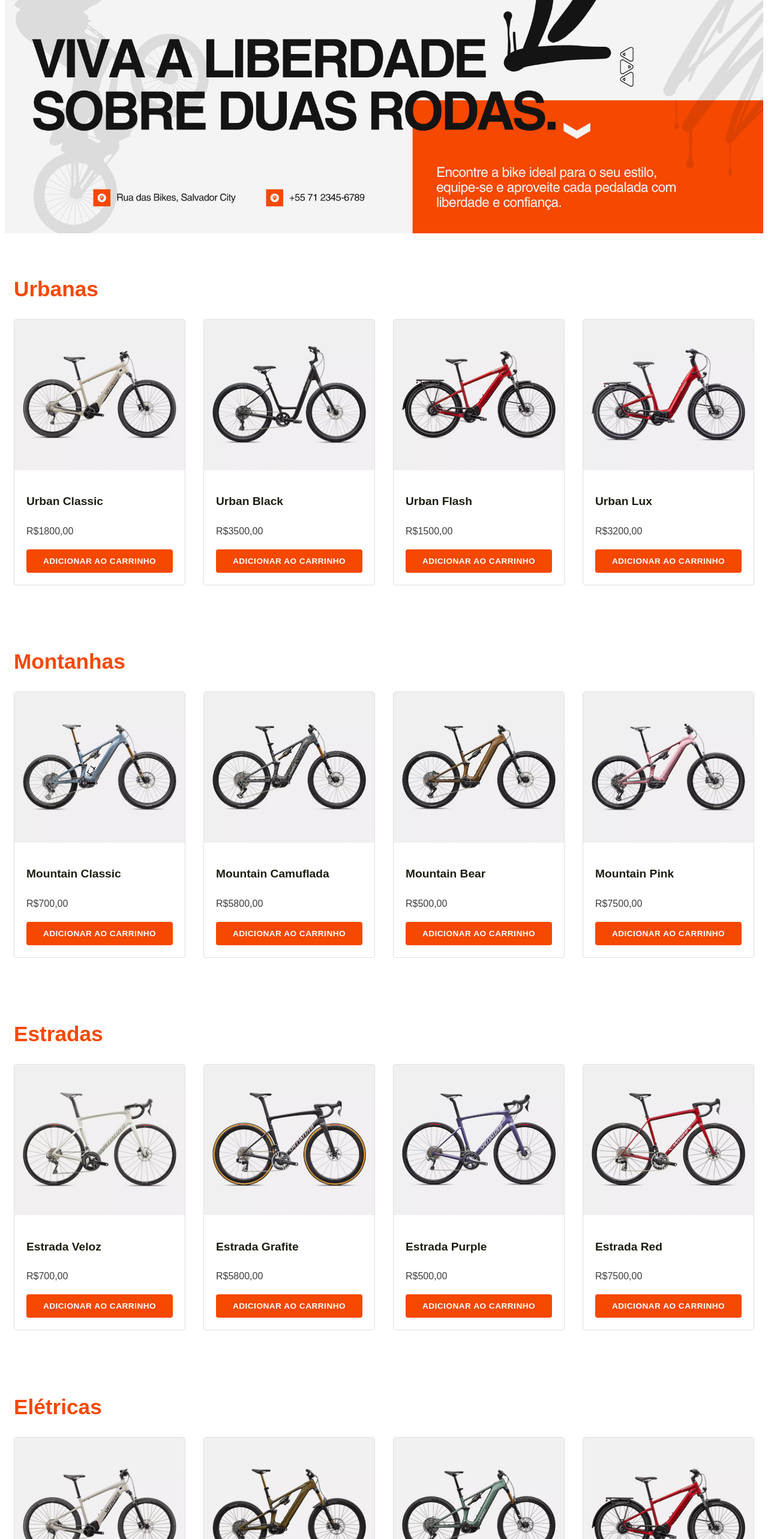
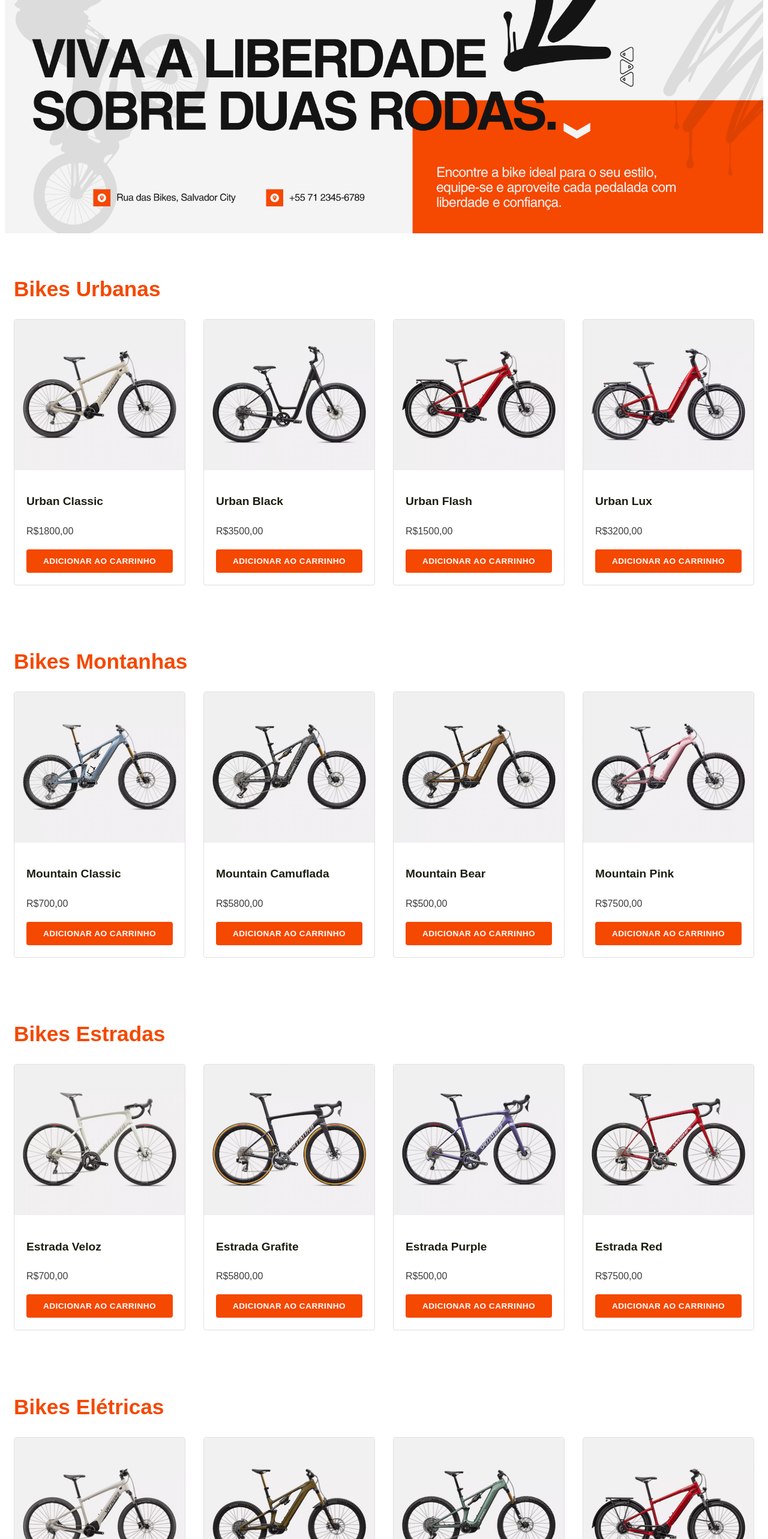
Before and after one commit to camillycsantos-ship-it/proj-bikepro, an Angular app: page / in a window 1280 px wide. Shown: the part 226-2792 px from the top of the page at 60% size. Built offline with nearby package versions, Linux system fonts and the light colour scheme.

Commit message:
Correção

```diff
--- a/src/app/components/home-page/home-page.html
+++ b/src/app/components/home-page/home-page.html
@@ -1,6 +1,6 @@
 <img class="banner" src="assets/imagens/banner.png" alt="Banner Principal"/>
 <section class="products-container">
-    <h2 class="section-title">Urbanas</h2>
+    <h2 class="section-title">Bikes Urbanas</h2>
     <div class="grid">
         @for (bikeUrbana of bikesUrbanas; track bikeUrbana.id) {
             <app-product-card [product]="bikeUrbana"></app-product-card>
@@ -9,7 +9,7 @@
 </section>
 
 <section class="products-container">
-    <h2 class="section-title">Montanhas</h2>
+    <h2 class="section-title">Bikes Montanhas</h2>
     <div class="grid">
         @for (bikeMontanha of bikesMontanhas; track bikeMontanha.id) {
             <app-product-card [product]="bikeMontanha"></app-product-card>
@@ -18,7 +18,7 @@
 </section>
 
 <section class="products-container">
-    <h2 class="section-title">Estradas</h2>
+    <h2 class="section-title">Bikes Estradas</h2>
     <div class="grid">
         @for (bikeEstrada of bikesEstradas; track bikeEstrada.id) {
             <app-product-card [product]="bikeEstrada"></app-product-card>
@@ -27,7 +27,7 @@
 </section>
 
 <section class="products-container">
-    <h2 class="section-title">Elétricas</h2>
+    <h2 class="section-title">Bikes Elétricas</h2>
     <div class="grid">
         @for (bikeEletrica of bikesEletricas; track bikeEletrica.id) {
             <app-product-card [product]="bikeEletrica"></app-product-card>
```
